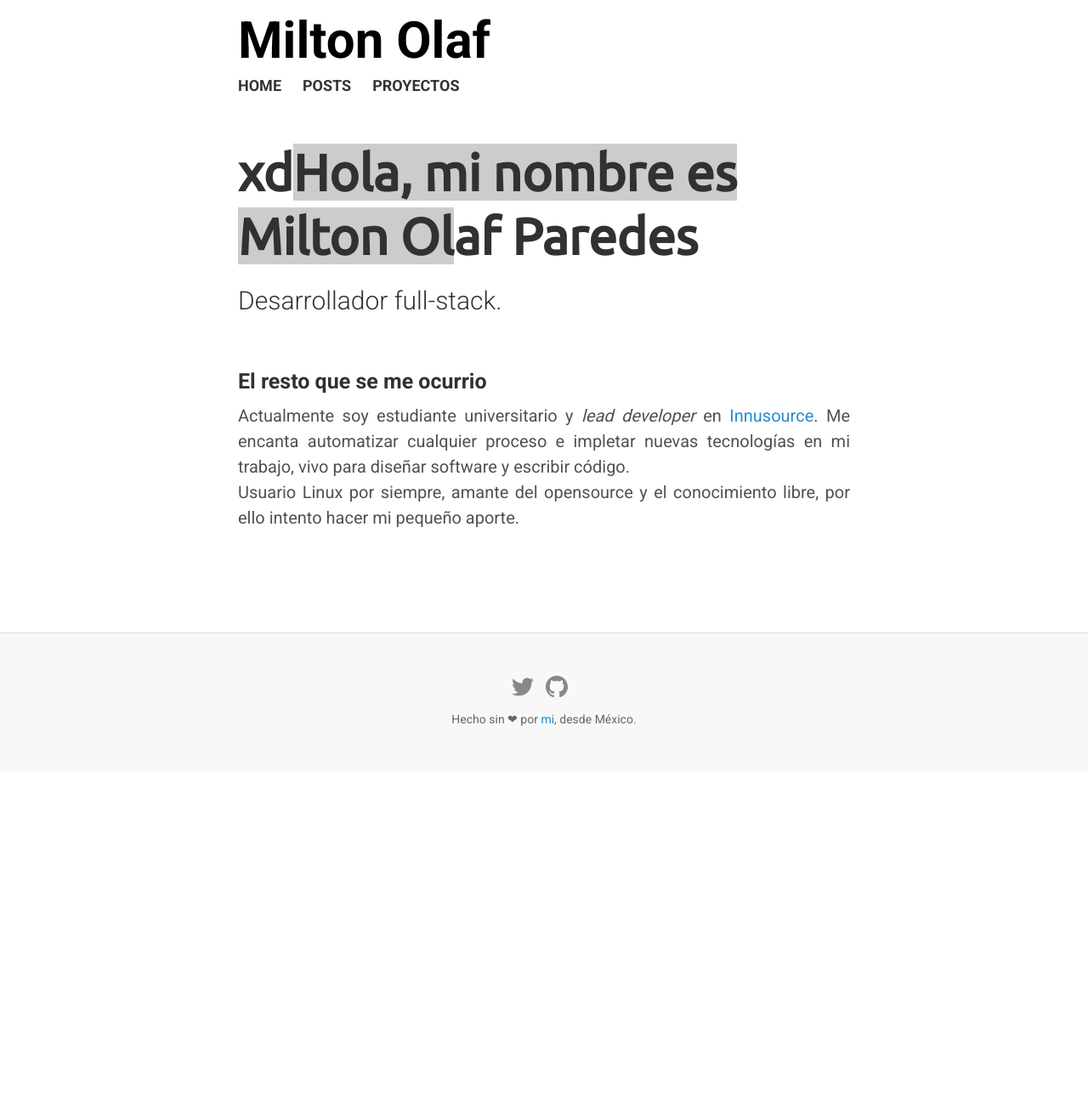
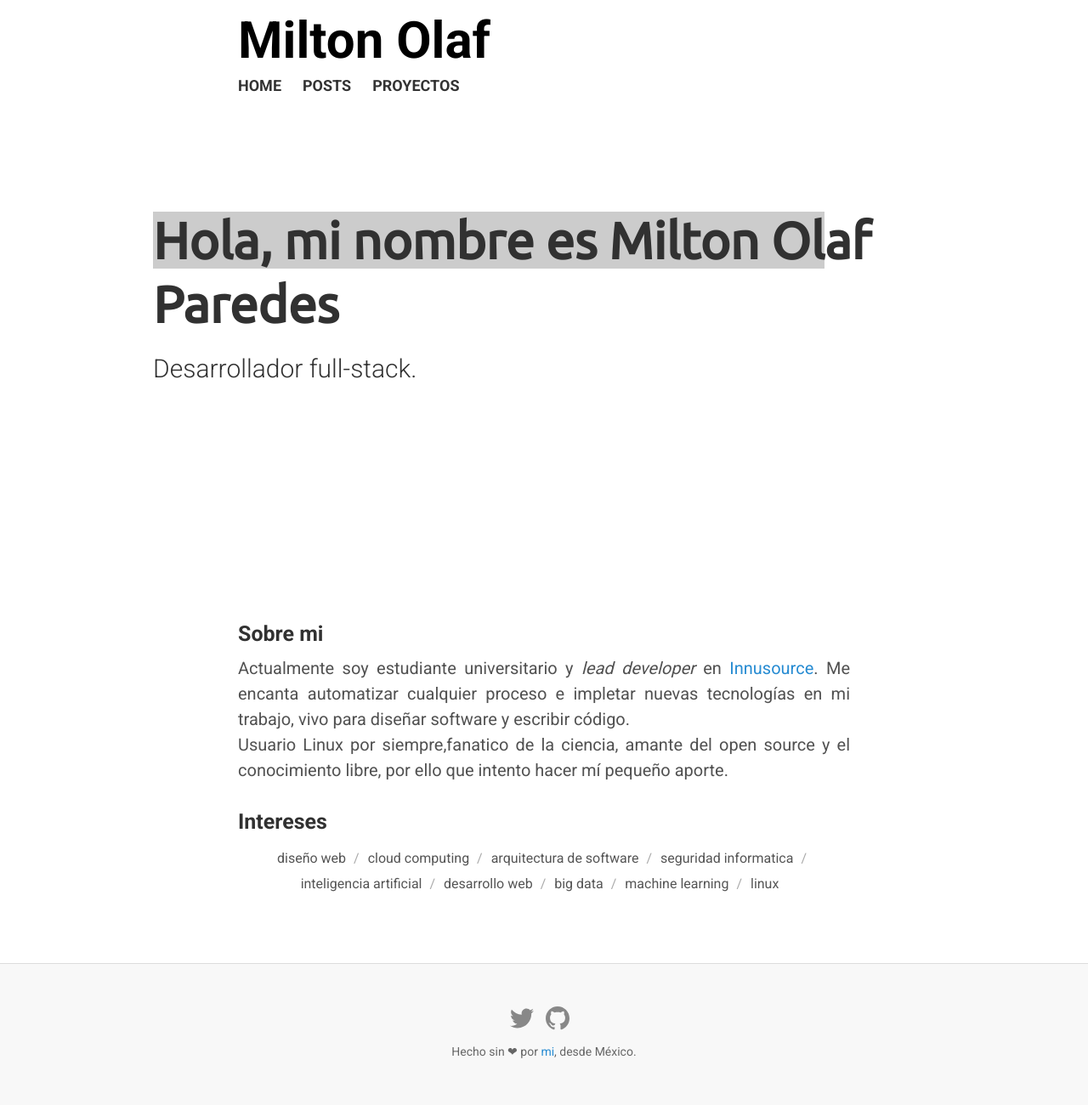
Before and after one commit to MiltonOlaf/miltonolaf.github.io, a Jekyll site: the page built from index.html, in a window 1280 px wide. Shown: the whole page at 85% size. Built offline with Jekyll 4.4.1, drawn with Linux system fonts in a browser that asks for light colours; before the commit the page ends 909 px from its top, so only the background shows below that.

Commit message:
Cambios en home

```diff
--- a/index.html
+++ b/index.html
@@ -1,20 +1,37 @@
 ---
-layout: page
+layout: default
 title: Home
 ---
 <div class="jumbotron">
   <div class="container">
-    <h1>xd<span>Hola, mi nombre es Milton Ol</span>af Paredes</h1>
+    <h1><span>Hola, mi nombre es Milton Ol</span>af Paredes</h1>
     <h2>Desarrollador full-stack.</h2>
   </div>
 </div>
 <div class="about">
   <div class="container">
-    <h3>El resto que se me ocurrio</h3>
+    <h3>Sobre mi</h3>
     <p align="justify">
       Actualmente soy estudiante universitario y <i>lead developer</i> en <a href="//innusource.com" target="_blank">Innusource</a>. Me encanta automatizar cualquier proceso e impletar nuevas tecnologías en mi trabajo, vivo para diseñar software y escribir código.
       <br>
-      Usuario Linux por siempre, amante del opensource y el conocimiento libre, por ello intento hacer mi pequeño aporte.
+      Usuario Linux por siempre,fanatico de la ciencia, amante del open source y el conocimiento libre, por ello que intento hacer mí pequeño aporte.
     </p>
+    <h3>Intereses</h3>
+    <center>
+      <li>diseño web</li>
+      <li>cloud computing</li>
+      <li>arquitectura de software</li>
+      <li>seguridad informatica</li>
+      <li>inteligencia artificial</li>
+      <li>desarrollo web</li>
+      <li>big data</li>
+      <li>machine learning</li>
+      <li>linux</li>
+    </center>
   </div>
 </div>
+<div class="contact">
+  <div class="container">
+
+  </div>
+</div>
--- a/public/css/main.css
+++ b/public/css/main.css
@@ -31,7 +31,11 @@ body{
 }
 .jumbotron{
   width: 100%;
-  height: auto;
+  height: 45vh;
+  margin: 6rem 0 0;
+}
+.jumbotron .container{
+  max-width: 48rem;
 }
 .jumbotron h1{
   font-family: 'Ubuntu', sans-serif;
@@ -52,14 +56,25 @@ body{
   background: #0ff;
   z-index: -1;
 }
-
 .jumbotron h2{
   font-weight: 300;
 }
 .about{
-  padding: 20px;
+  margin: 4rem 0 4rem;
 }
-
+.about li{
+  display: inline-block;
+  font-size: 0.8rem;
+  color: #555;
+}
+.about li::after{
+  content: " /";
+  color: #aaa;
+  margin: 0 5px 0;
+}
+.about li:last-child::after{
+  content: "";
+}
 footer{
   background: #f8f8f8;
   border-top: 1px solid #ddd;
@@ -69,7 +84,7 @@ footer{
 footer .social svg{
   color: #888;
   margin-right: 0.5rem;
-  width: 1.3rem;
+  width: 1.4rem;
   height: auto;
   -moz-transition: all 0.5s ease;
   -o-transition: all 0.5s ease;
```
